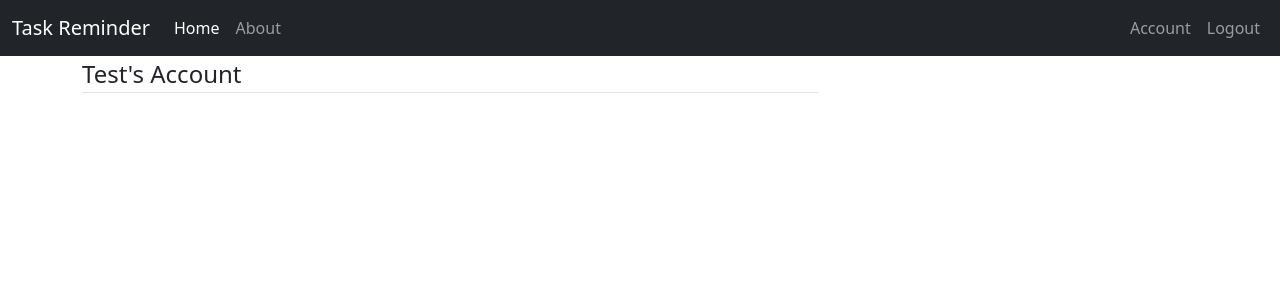
After one commit to nickpartalis/Task_reminder, a Flask app: page /account in a window 1280 px wide. The commit adds this page. Shown: the top 300 px of the page. Run offline with Flask 2, Linux system fonts and the light colour scheme; a user stored in the database is signed in.

Commit message:
Add user register/login functionality
Date: Mon Sep 5 16:09:31 2022 +0300

```diff
--- a/task_app/__init__.py
+++ b/task_app/__init__.py
@@ -1,9 +1,15 @@
 from flask import Flask
 from flask_sqlalchemy import SQLAlchemy
+from flask_bcrypt import Bcrypt
+from flask_login import LoginManager
 
 app = Flask(__name__)
 app.config["SECRET_KEY"] = "1473212a377d56db0c3506adee1348e8"
 app.config["SQLALCHEMY_DATABASE_URI"] = "sqlite:///app.db"
 db = SQLAlchemy(app)
+bcrypt = Bcrypt(app)
+login_manager = LoginManager(app)
+login_manager.login_view = "login"
+login_manager.login_message_category = "info"
 
 from task_app import routes
--- a/task_app/routes.py
+++ b/task_app/routes.py
@@ -1,6 +1,8 @@
-from flask import render_template, url_for, flash, redirect
-from task_app import app
+from flask import render_template, url_for, flash, redirect, request
+from task_app import app, db, bcrypt
 from task_app.forms import RegistrationForm, LoginForm
+from task_app.models import User, Task
+from flask_login import login_user, current_user, logout_user, login_required
 
 
 dummy_tasks = [
@@ -35,16 +37,39 @@ def about():
 
 @app.route("/register", methods=["GET", "POST"])
 def register():
+    if current_user.is_authenticated:
+        return redirect(url_for("home"))
     form = RegistrationForm()
     if form.validate_on_submit():
+        hashed_pwd = bcrypt.generate_password_hash(form.password.data).decode("utf-8")
+        user = User(username=form.username.data, email=form.email.data, password=hashed_pwd)
+        db.session.add(user)
+        db.session.commit()
         flash("Your account has been created! You can now log in.", "success")
         return redirect(url_for("login"))
     return render_template("register.html", form=form)
 
 @app.route("/login", methods=["GET", "POST"])
 def login():
+    if current_user.is_authenticated:
+        return redirect(url_for("home"))
     form = LoginForm()
     if form.validate_on_submit():
-        flash("You are now logged in.", "success")
-        return redirect(url_for("home"))
+        user = User.query.filter_by(email=form.email.data).first()
+        if user and bcrypt.check_password_hash(user.password, form.password.data):
+            login_user(user, remember=form.remember.data)
+            next_page = request.args.get("next")
+            flash("You are now logged in.", "success")
+            return redirect(next_page) if next_page else redirect(url_for("home"))
+        flash("Login unsuccessful. Please check your email and password.", "danger")
     return render_template("login.html", form=form)
+
+@app.route("/logout")
+def logout():
+    logout_user()
+    return redirect(url_for("home"))
+
+@app.route("/account")
+@login_required
+def account():
+    return render_template("account.html")
--- /dev/null
+++ b/task_app/templates/account.html
@@ -0,0 +1,4 @@
+{% extends "layout.html" %}
+{% block content %}
+    <legend class="border-bottom mb-4">{{ current_user.username}}'s Account</legend>
+{% endblock %}
--- a/task_app/templates/layout.html
+++ b/task_app/templates/layout.html
@@ -19,24 +19,21 @@
                 aria-expanded="false" aria-label="Toggle navigation">
             <span class="navbar-toggler-icon"></span>
           </button>
-
+          <!-- Navbar Left Side -->
           <div class="collapse navbar-collapse" id="navbarsExample03">
             <ul class="navbar-nav me-auto mb-2 mb-sm-0">
-              <li class="nav-item">
-                <a class="nav-link active" aria-current="page" href="{{ url_for('home') }}">Home</a>
-              </li>
-              <li class="nav-item">
-                <a class="nav-link" href="{{ url_for('about') }}">About</a>
-              </li>
-
+              <li class="nav-item"><a class="nav-link active" aria-current="page" href="{{ url_for('home') }}">Home</a></li>
+              <li class="nav-item"><a class="nav-link" href="{{ url_for('about') }}">About</a></li>
             </ul>
+            <!-- Navbar Right Side -->
             <ul class="navbar-nav mb-2 mb-sm-0">
-                <li class="nav-item">
-                    <a class="nav-link" href="{{ url_for('register') }}">Register</a>
-                </li>
-                <li class="nav-item">
-                    <a class="nav-link" href="{{ url_for('login') }}">Login</a>
-                </li>
+              {% if current_user.is_authenticated %}
+                <li class="nav-item"><a class="nav-link" href="{{ url_for('account') }}">Account</a></li>
+                <li class="nav-item"><a class="nav-link" href="{{ url_for('logout') }}">Logout</a></li>
+              {% else %}
+                <li class="nav-item"><a class="nav-link" href="{{ url_for('login') }}">Login</a></li>
+                <li class="nav-item"><a class="nav-link" href="{{ url_for('register') }}">Register</a></li>
+              {% endif%}
             </ul>
           </div>
         </div>
```
Also changed, not shown: task_app/forms.py (+12 -1 lines), task_app/models.py (+8 -2 lines), task_app/app.db (added).
